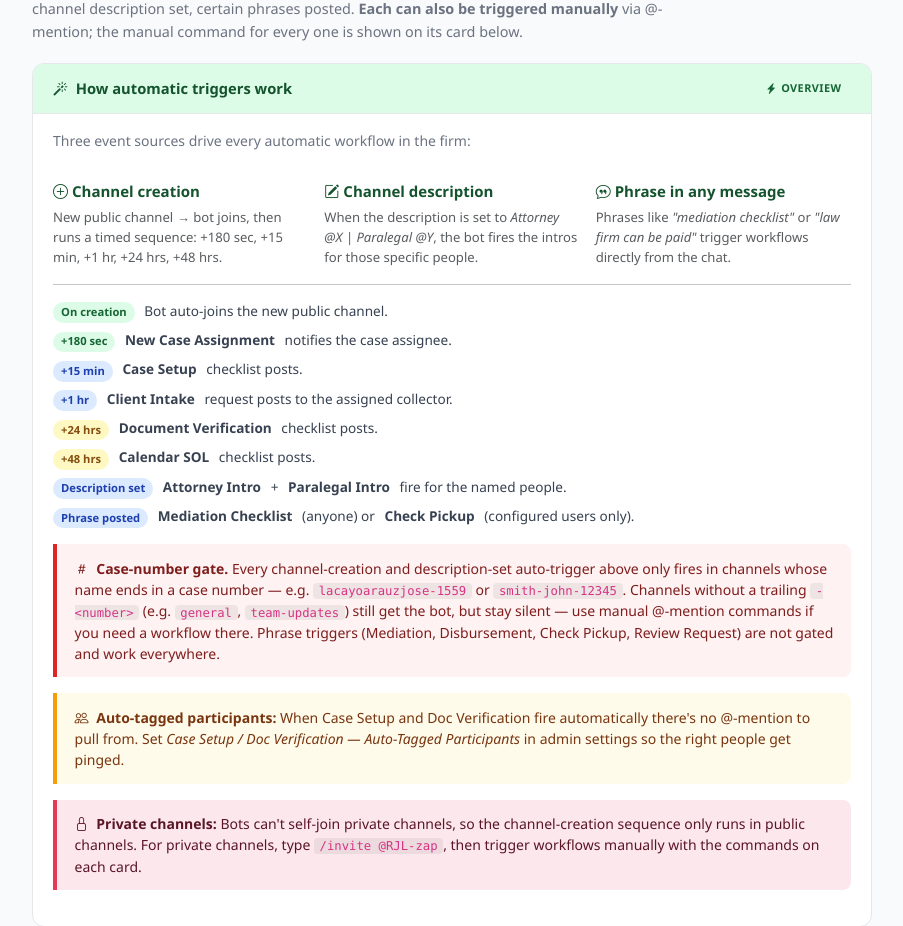
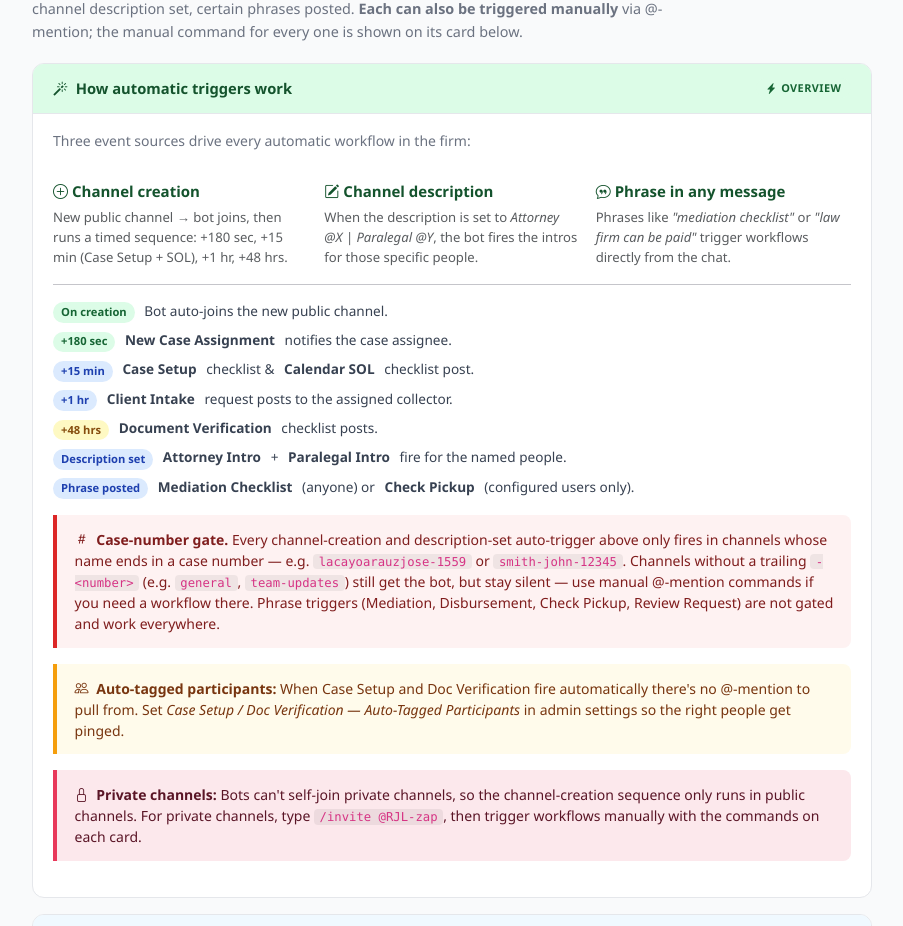
Before and after one commit to david-ramosjames/rjl-zap, a Flask app: page / in a window 1280 px wide. Shown: the part 2800-3726 px from the top of the page, without its empty margins (188-1091 px from the left). Run offline with Flask 3, Linux system fonts and the light colour scheme; data that the repository does not hold is empty.

Commit message:
Move SOL calendaring up to the assignment phase, documents to +48h
Per Roman: calendar the statute of limitations during the case-
assignment phase (when the paralegal/attorney client-contact reminders
fire) instead of a couple days later, and push the document
verification reminder back to where SOL used to be.

Lifecycle timing changes (all from channel creation):
- calendar_sol:     +48h → +15 min  (fires alongside Case Setup, in the
                    assignment phase, so the SOL is calendared right away)
- doc_verification: +24h → +48h     (the old SOL slot — documents get a
                    couple days to be gathered first)

Unchanged: new_case (+180s), case_setup (+15 min), client_intake (+1h).
The doc-verification escalation delay (24h after the request posts) is
unchanged — only the creation-time firing moved.

Updated the config constants + comment block, the fire_due_lifecycle_
triggers docstring, and every FAQ reference: the Automatic overview
timeline, the "timed sequence" summary line, the Calendar SOL card
(now "~15 minutes"), the Document Verification card (now "48 hours"),
the Calendar Checklists cross-reference, and the lifecycle FAQ bullet
list.

https://claude.ai/code/session_01QMtP5CaQsZY3iwZ8ce5itC

```diff
--- a/templates/index.html
+++ b/templates/index.html
@@ -471,7 +471,7 @@
 
         <div class="callout blue mt-2">
           <i class="bi bi-info-circle me-1"></i>
-          The <strong>Calendar Statute of Limitations</strong> variant auto-fires 48 hours after a new channel is created — see the Automatic section below.
+          The <strong>Calendar Statute of Limitations</strong> variant auto-fires ~15 minutes after a new channel is created — see the Automatic section below.
         </div>
       </div>
     </div>
@@ -610,7 +610,7 @@
         <div class="row g-3 mt-1">
           <div class="col-md-4">
             <div style="font-weight:600;color:#14532d;margin-bottom:.35rem"><i class="bi bi-plus-circle me-1"></i>Channel creation</div>
-            <div class="small text-muted">New public channel → bot joins, then runs a timed sequence: +180 sec, +15 min, +1 hr, +24 hrs, +48 hrs.</div>
+            <div class="small text-muted">New public channel → bot joins, then runs a timed sequence: +180 sec, +15 min (Case Setup + SOL), +1 hr, +48 hrs.</div>
           </div>
           <div class="col-md-4">
             <div style="font-weight:600;color:#14532d;margin-bottom:.35rem"><i class="bi bi-pencil-square me-1"></i>Channel description</div>
@@ -635,19 +635,15 @@
           </div>
           <div class="tl-row">
             <span class="tl-badge badge-soon">+15 min</span>
-            <strong>Case Setup</strong> checklist posts.
+            <strong>Case Setup</strong> checklist &amp; <strong>Calendar SOL</strong> checklist post.
           </div>
           <div class="tl-row">
             <span class="tl-badge badge-soon">+1 hr</span>
             <strong>Client Intake</strong> request posts to the assigned collector.
           </div>
           <div class="tl-row">
-            <span class="tl-badge badge-warn">+24 hrs</span>
+            <span class="tl-badge badge-warn">+48 hrs</span>
             <strong>Document Verification</strong> checklist posts.
-          </div>
-          <div class="tl-row">
-            <span class="tl-badge badge-warn">+48 hrs</span>
-            <strong>Calendar SOL</strong> checklist posts.
           </div>
           <div class="tl-row">
             <span class="tl-badge badge-soon">Description set</span>
@@ -764,7 +760,7 @@
         <span class="trigger-tag both"><i class="bi bi-arrow-repeat"></i> Auto + Manual</span>
       </div>
       <div class="cmd-body">
-        <p><strong>Auto-fires 24 hours after a new public channel is created</strong> so nothing slips through after the initial Case Setup checklist. Can also be triggered manually:</p>
+        <p><strong>Auto-fires 48 hours after a new public channel is created</strong> so nothing slips through once the case has had a couple days to gather documents. Can also be triggered manually:</p>
 
         <div class="type-label">Manual trigger (tag the person responsible)</div>
         <div class="type-this">@RJL-zap document verification @PersonName</div>
@@ -799,7 +795,7 @@
         <span class="trigger-tag both"><i class="bi bi-arrow-repeat"></i> Auto + Manual</span>
       </div>
       <div class="cmd-body">
-        <p><strong>Auto-fires 48 hours after a new public channel is created.</strong> Posts the SOL checklist and tracks completion via ✅ reactions. Can also be triggered manually:</p>
+        <p><strong>Auto-fires ~15 minutes after a new public channel is created</strong> — during the assignment phase, so the statute of limitations gets calendared right away rather than days later. Posts the SOL checklist and tracks completion via ✅ reactions. Can also be triggered manually:</p>
 
         <div class="type-label">Manual trigger</div>
         <div class="type-this">@RJL-zap calendar sol</div>
@@ -1198,10 +1194,9 @@
           <ol style="margin:.5rem 0 .25rem;padding-left:1.3rem">
             <li><strong>Immediately:</strong> Bot joins the channel.</li>
             <li><strong>~180 seconds after creation:</strong> New Case Assignment fires — pings the configured assignee.</li>
-            <li><strong>+15 minutes:</strong> Case Setup checklist posts — confirm contract, intake, CTA saved.</li>
+            <li><strong>+15 minutes:</strong> Case Setup checklist posts — confirm contract, intake, CTA saved — and the Calendar Statute of Limitations checklist posts so the SOL is calendared during the assignment phase.</li>
             <li><strong>+1 hour:</strong> Client Intake request posts — assigned collector gathers client details.</li>
-            <li><strong>+24 hours:</strong> Legal Case Document Verification posts — verify everything is properly filed.</li>
-            <li><strong>+48 hours:</strong> Calendar Statute of Limitations checklist posts — calendar the SOL deadline and advance reminders.</li>
+            <li><strong>+48 hours:</strong> Legal Case Document Verification posts — verify everything is properly filed once the case has had a couple days to gather documents.</li>
             <li><strong>When the channel description is set:</strong> If it includes <em>Attorney @X | Paralegal @Y</em>, Attorney Intro and Paralegal Intro fire for those specific people. Only fires the first time — later edits to the description do not re-fire.</li>
           </ol>
           The same workflows can also be triggered manually any time via @-mention — useful for private channels (where the bot needs to be <code style="background:#f3f4f6;border-radius:4px;padding:.05rem .4rem">/invite</code>'d) or to re-fire the checklist later.
```
Also changed, not shown: app.py (+4 -4 lines), config.py (+10 -6 lines).
